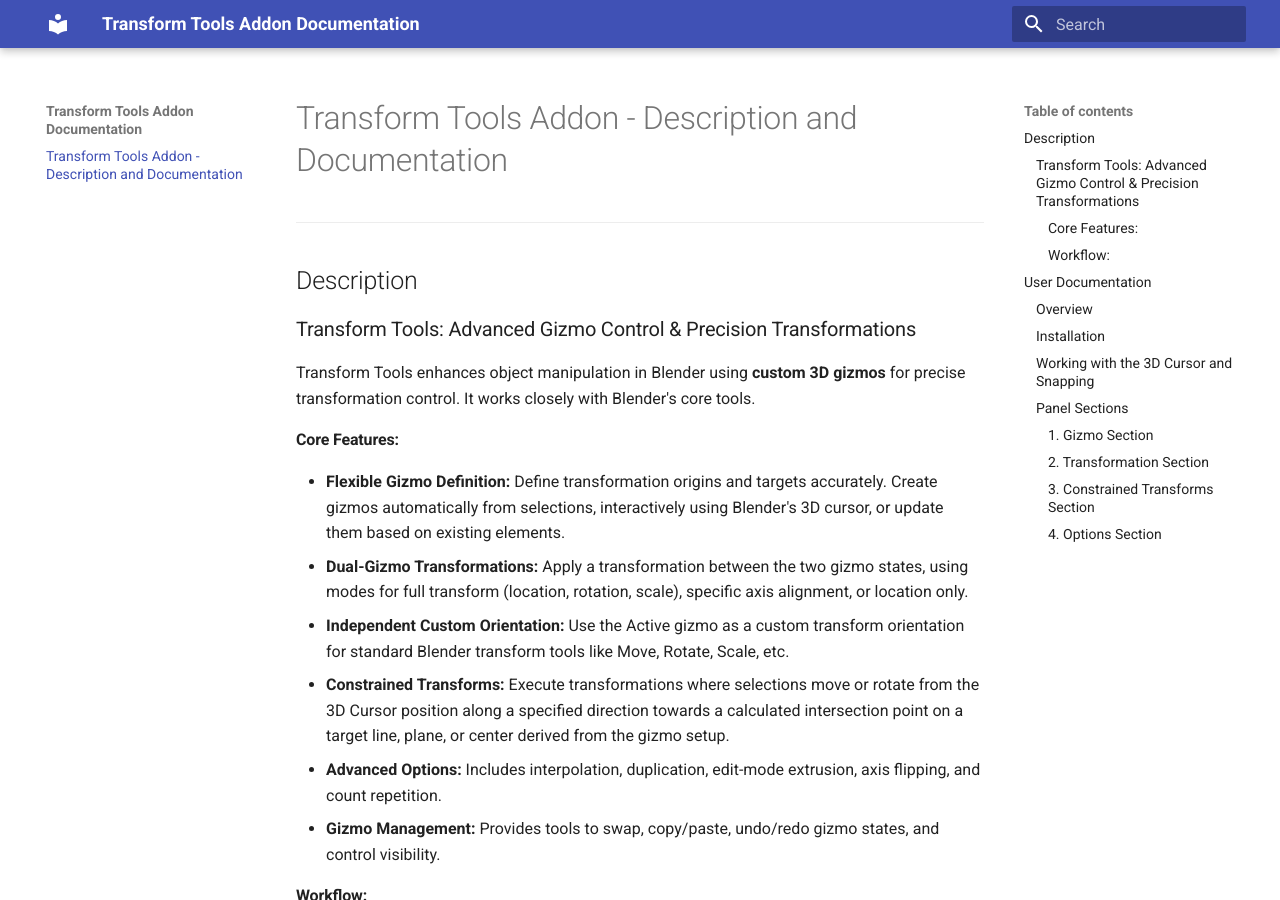
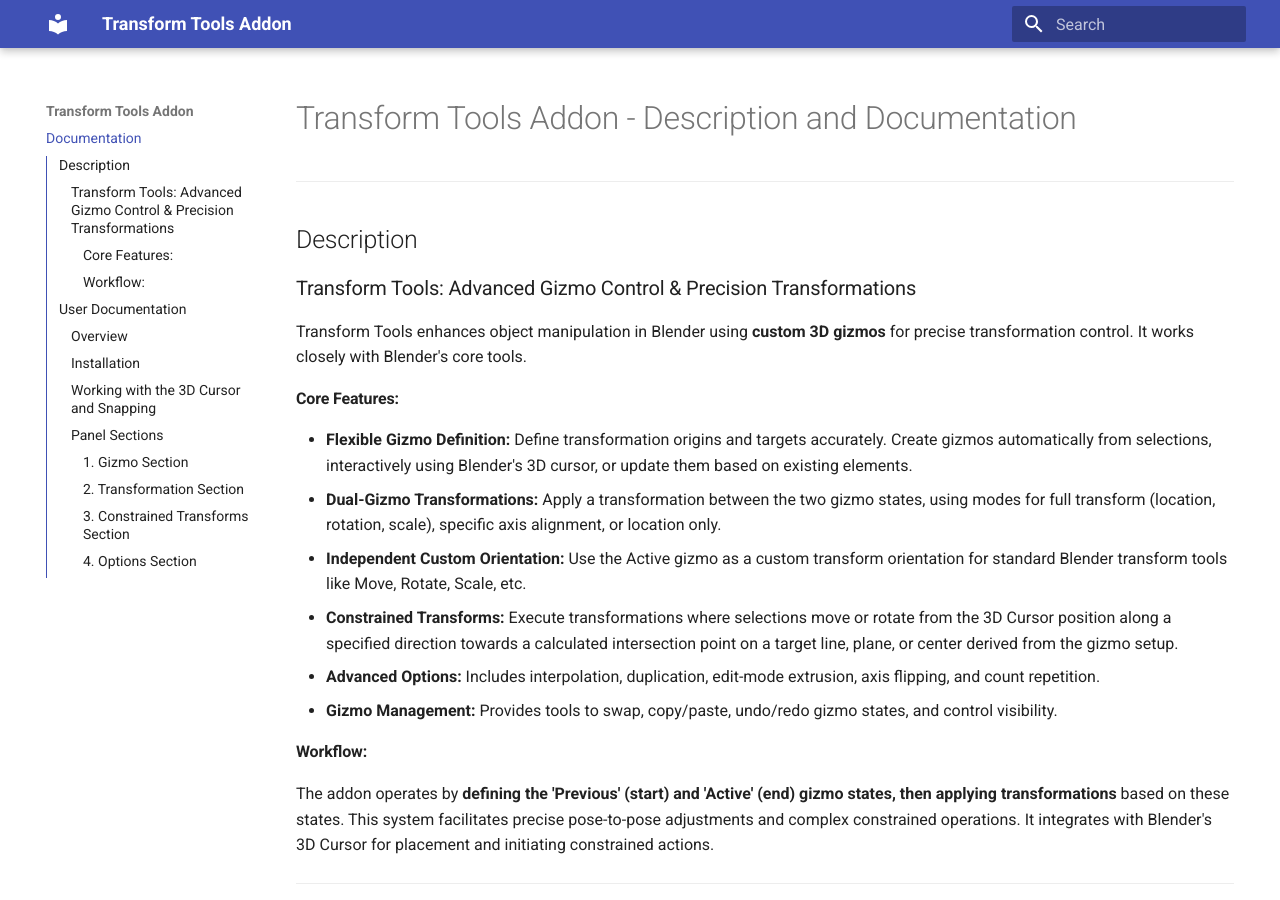
Before and after one commit to idris-y/transform-tools-docs, an MkDocs documentation site: the page built from docs/index.md, in a window 1280 px wide and 900 px high. Built offline with MkDocs 1.6.1 and Material for MkDocs 9.7.7, drawn with Linux system fonts in a browser that asks for light colours; some of the changed lines change nothing that is shown.

Commit message:
Update documentation: refined

```diff
--- a/mkdocs.yml
+++ b/mkdocs.yml
@@ -1,3 +1,7 @@
-site_name: Transform Tools Addon Documentation
+site_name: Transform Tools Addon
+nav:
+- 'Documentation': 'index.md'
 theme:
   name: material
+  features:
+    - toc.integrate
```
